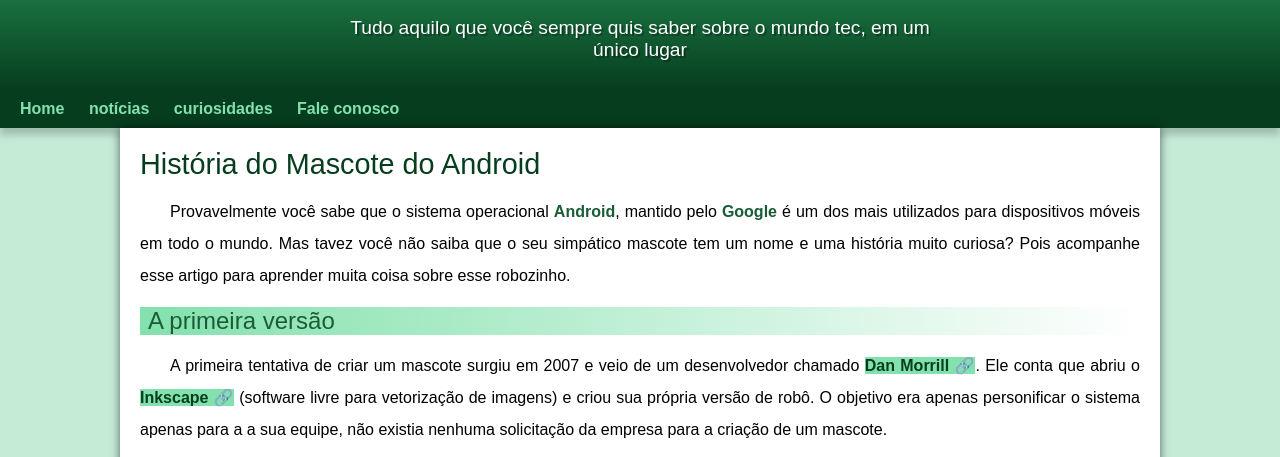
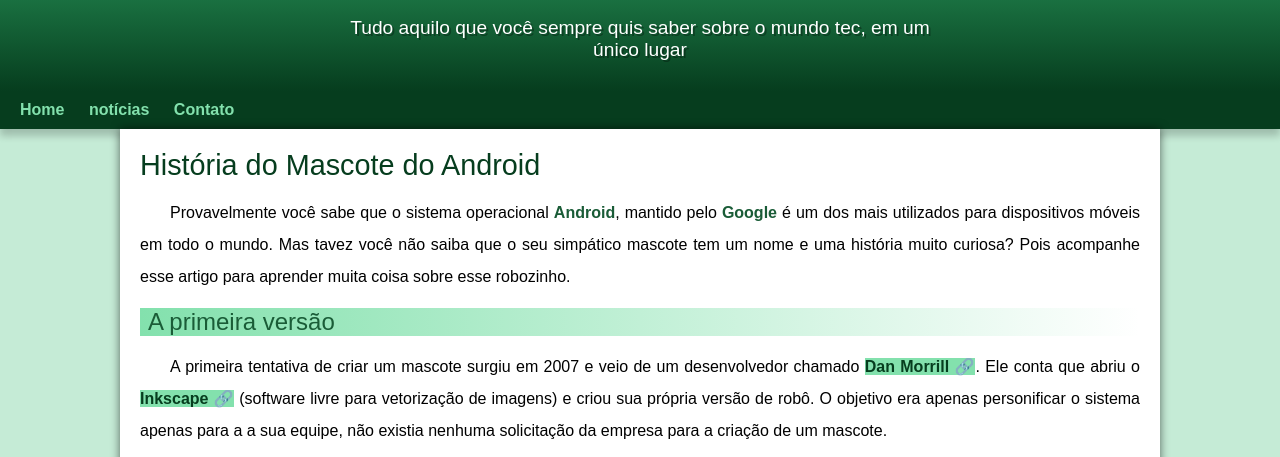
Before and after one commit to Diogoevangelist/projeto--android, a plain HTML site: page index.html in a window 1280 px wide. Shown: the part 100-557 px from the top of the page. Drawn offline with Linux system fonts and the light colour scheme.

Commit message:
resolvendo problemas de margim

```diff
--- a/index.html
+++ b/index.html
@@ -16,8 +16,7 @@
     <nav>
         <a href="#">Home</a>
         <a href="#">notícias</a>
-        <a href="#">curiosidades</a>
-        <a href="#">Fale conosco</a>
+        <a href="#">Contato</a>
     </nav>
     <main>
         <article>
--- a/style.css
+++ b/style.css
@@ -86,7 +86,7 @@ header > p {
     padding-right: 10px;
     padding-left: 10px;
     margin: auto;
-    margin-bottom: 30px;
+    padding-bottom: 30px;
     text-shadow: 2px 2px 0px rgba(0, 0, 0, 0.315);
 }
 
```
